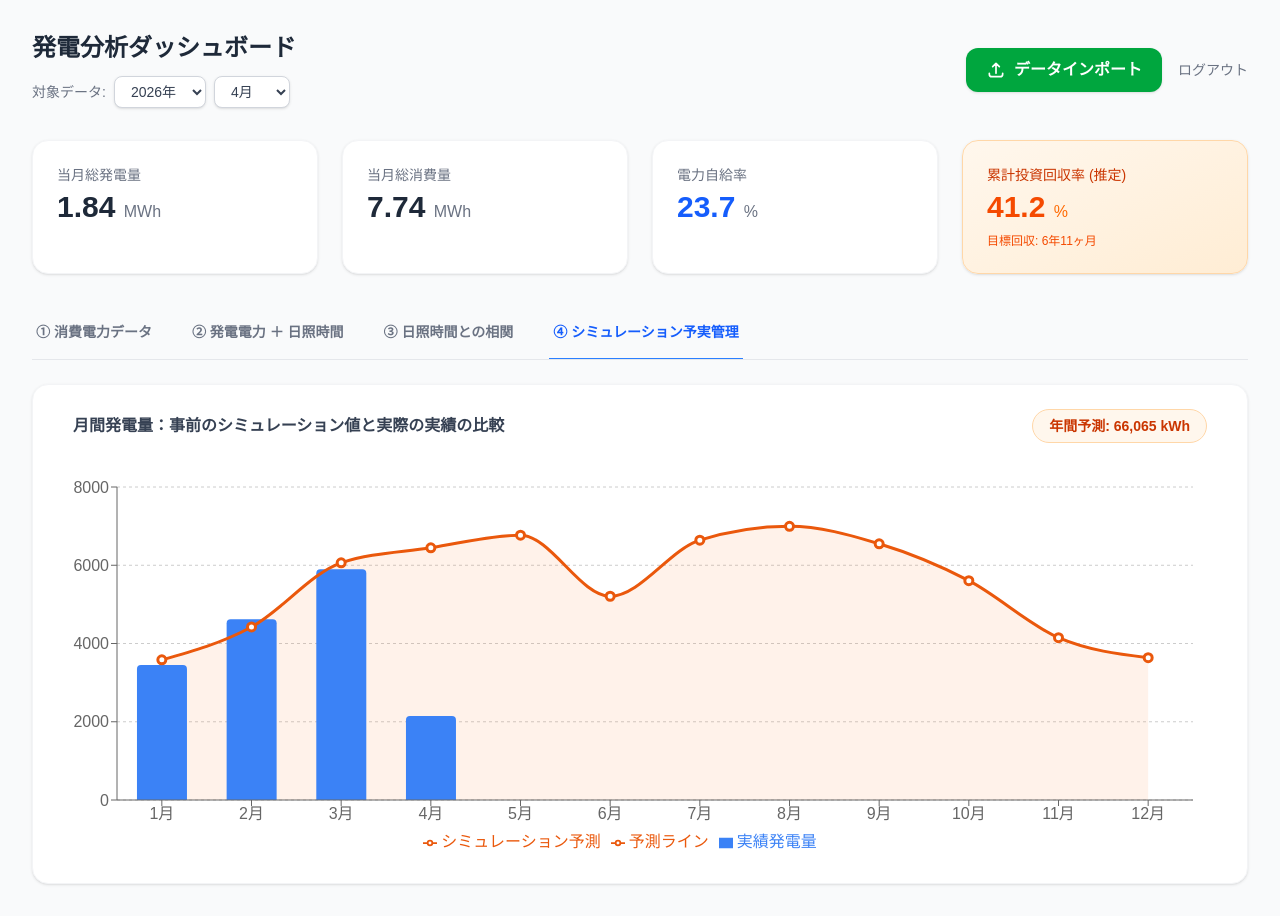
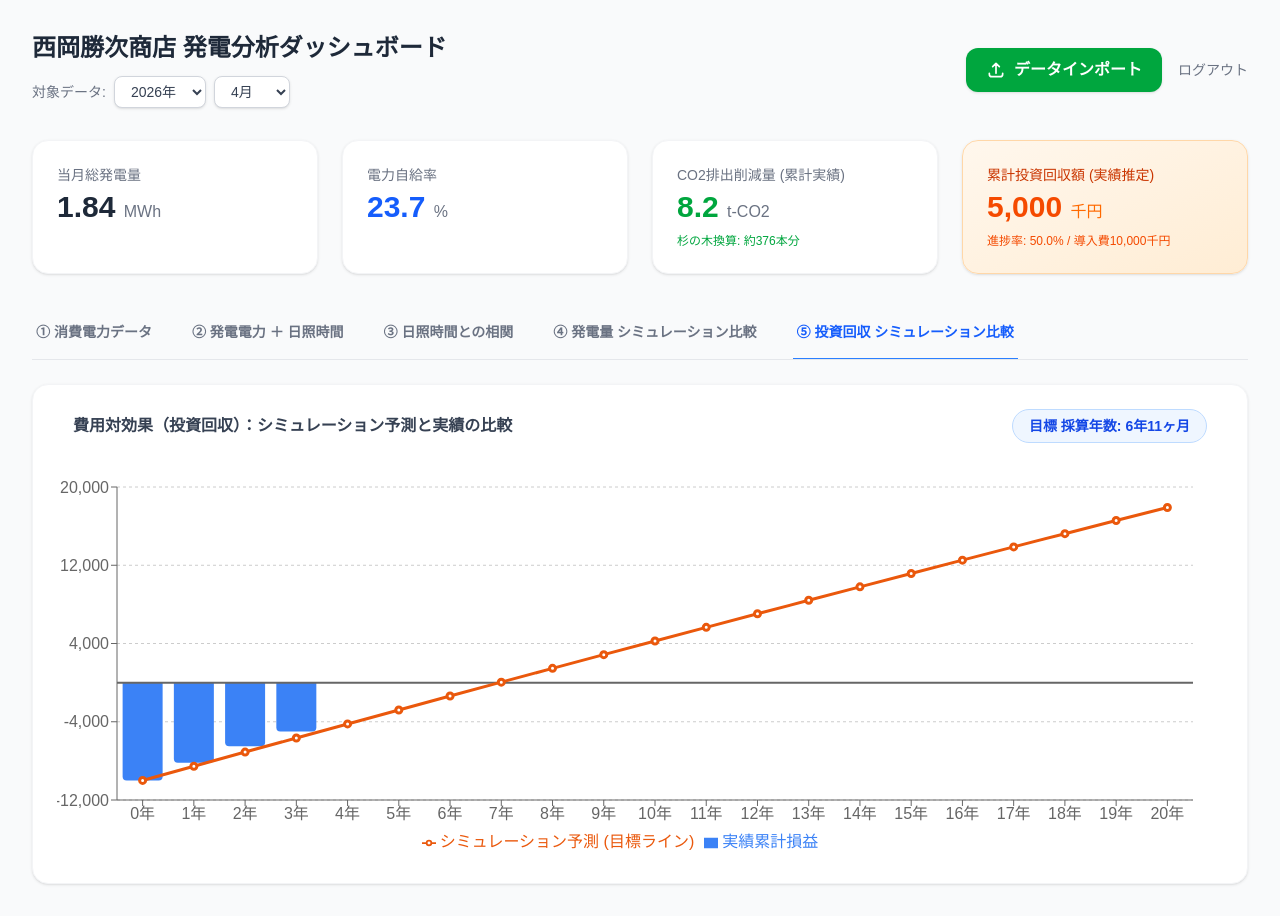
Before and after one commit to msk2lock-creator/solaredge-analytics, a Next.js app: page / in a window 1280 px wide. Both pictures are taken after a click on the button "サインイン". Built offline with nearby package versions, Linux system fonts and the light colour scheme.

Commit message:
投資回収シミュレーション」タブの新設、KPIカードの強化

```diff
--- a/app/page.tsx
+++ b/app/page.tsx
@@ -2,7 +2,7 @@
 import React, { useState } from 'react';
 import {
   BarChart, Bar, XAxis, YAxis, CartesianGrid, Tooltip, Legend, ResponsiveContainer,
-  ComposedChart, Area, ScatterChart, Scatter, Line
+  ComposedChart, Area, ScatterChart, Scatter, Line, ReferenceLine
 } from 'recharts';
 
 // 日次モックデータ（4月1日〜4月10日）
@@ -35,9 +35,35 @@ const monthlyComparisonData = [
   { month: '12月', sim: 3637, actual: null },
 ];
 
+// PDFから抽出した「費用対効果推定表」と実績のモックデータ（単位：千円）
+// 実績は現在3年目で、シミュレーションより少し良いペースで回収できている設定
+const roiComparisonData = [
+  { year: '0年', sim: -10000, actual: -10000 },
+  { year: '1年', sim: -8547, actual: -8200 },
+  { year: '2年', sim: -7099, actual: -6500 },
+  { year: '3年', sim: -5658, actual: -5000 },
+  { year: '4年', sim: -4223, actual: null },
+  { year: '5年', sim: -2794, actual: null },
+  { year: '6年', sim: -1371, actual: null },
+  { year: '7年', sim: 46, actual: null }, // 6年11ヶ月で初期投資回収
+  { year: '8年', sim: 1457, actual: null },
+  { year: '9年', sim: 2861, actual: null },
+  { year: '10年', sim: 4260, actual: null },
+  { year: '11年', sim: 5652, actual: null },
+  { year: '12年', sim: 7038, actual: null },
+  { year: '13年', sim: 8418, actual: null },
+  { year: '14年', sim: 9793, actual: null },
+  { year: '15年', sim: 11160, actual: null },
+  { year: '16年', sim: 12522, actual: null },
+  { year: '17年', sim: 13878, actual: null },
+  { year: '18年', sim: 15228, actual: null },
+  { year: '19年', sim: 16571, actual: null },
+  { year: '20年', sim: 17909, actual: null },
+];
+
 export default function SolarEdgeApp() {
   const [currentView, setCurrentView] = useState('login');
-  const [activeTab, setActiveTab] = useState(4); // 最初から新しいタブを見せる設定
+  const [activeTab, setActiveTab] = useState(5); // 最初から新しい「投資回収」タブを見せる設定
   const [isUploading, setIsUploading] = useState(false);
 
   // 年月の選択用の状態（デフォルトは2026年4月）
@@ -125,7 +151,7 @@ export default function SolarEdgeApp() {
     <div className="min-h-screen bg-gray-50 p-8">
       <header className="mb-8 flex flex-col md:flex-row md:justify-between md:items-center gap-4 animate-in slide-in-from-top-4 duration-500">
         <div>
-          <h1 className="text-2xl font-bold text-gray-800">発電分析ダッシュボード</h1>
+          <h1 className="text-2xl font-bold text-gray-800">西岡勝次商店 発電分析ダッシュボード</h1>
 
           <div className="flex items-center gap-2 mt-3">
             <span className="text-sm font-medium text-gray-500">対象データ:</span>
@@ -168,23 +194,24 @@ export default function SolarEdgeApp() {
           <p className="text-3xl font-bold text-gray-800">1.84 <span className="text-base font-medium text-gray-500">MWh</span></p>
         </div>
         <div className="bg-white p-6 rounded-2xl shadow-sm border border-gray-100">
-          <p className="text-sm font-medium text-gray-500 mb-1">当月総消費量</p>
-          <p className="text-3xl font-bold text-gray-800">7.74 <span className="text-base font-medium text-gray-500">MWh</span></p>
-        </div>
-        <div className="bg-white p-6 rounded-2xl shadow-sm border border-gray-100">
           <p className="text-sm font-medium text-gray-500 mb-1">電力自給率</p>
           <p className="text-3xl font-bold text-blue-600">23.7 <span className="text-base font-medium text-gray-500">%</span></p>
         </div>
+        <div className="bg-white p-6 rounded-2xl shadow-sm border border-gray-100">
+          <p className="text-sm font-medium text-gray-500 mb-1">CO2排出削減量 (累計実績)</p>
+          <p className="text-3xl font-bold text-green-600">8.2 <span className="text-base font-medium text-gray-500">t-CO2</span></p>
+          <p className="text-xs text-green-600 mt-2 font-medium">杉の木換算: 約376本分</p>
+        </div>
         <div className="bg-gradient-to-br from-orange-50 to-orange-100 p-6 rounded-2xl shadow-sm border border-orange-200">
-          <p className="text-sm font-medium text-orange-700 mb-1">累計投資回収率 (推定)</p>
-          <p className="text-3xl font-bold text-orange-600">41.2 <span className="text-base font-medium text-orange-500">%</span></p>
-          <p className="text-xs text-orange-600 mt-2">目標回収: 6年11ヶ月</p>
+          <p className="text-sm font-medium text-orange-700 mb-1">累計投資回収額 (実績推定)</p>
+          <p className="text-3xl font-bold text-orange-600">5,000 <span className="text-base font-medium text-orange-500">千円</span></p>
+          <p className="text-xs text-orange-600 mt-2 font-medium">進捗率: 50.0% / 導入費10,000千円</p>
         </div>
       </div>
 
       <div className="mb-6 border-b border-gray-200 overflow-x-auto">
         <nav className="-mb-px flex space-x-8 min-w-max">
-          {[1, 2, 3, 4].map((tab) => (
+          {[1, 2, 3, 4, 5].map((tab) => (
             <button
               key={tab}
               onClick={() => setActiveTab(tab)}
@@ -195,7 +222,8 @@ export default function SolarEdgeApp() {
               {tab === 1 && '① 消費電力データ'}
               {tab === 2 && '② 発電電力 ＋ 日照時間'}
               {tab === 3 && '③ 日照時間との相関'}
-              {tab === 4 && '④ シミュレーション予実管理'}
+              {tab === 4 && '④ 発電量 シミュレーション比較'}
+              {tab === 5 && '⑤ 投資回収 シミュレーション比較'}
             </button>
           ))}
         </nav>
@@ -246,7 +274,7 @@ export default function SolarEdgeApp() {
         {activeTab === 4 && (
           <div className="h-full flex flex-col">
             <div className="flex justify-between items-center mb-6 px-4">
-              <h3 className="font-bold text-gray-700">月間発電量：事前のシミュレーション値と実際の実績の比較</h3>
+              <h3 className="font-bold text-gray-700">月間発電量：シミュレーション予測と実績の比較</h3>
               <div className="text-sm bg-orange-50 text-orange-700 px-4 py-1.5 rounded-full font-bold border border-orange-200">
                 年間予測: 66,065 kWh
               </div>
@@ -268,6 +296,35 @@ export default function SolarEdgeApp() {
             </ResponsiveContainer>
           </div>
         )}
+
+        {activeTab === 5 && (
+          <div className="h-full flex flex-col">
+            <div className="flex justify-between items-center mb-6 px-4">
+              <h3 className="font-bold text-gray-700">費用対効果（投資回収）：シミュレーション予測と実績の比較</h3>
+              <div className="text-sm bg-blue-50 text-blue-700 px-4 py-1.5 rounded-full font-bold border border-blue-200">
+                目標 採算年数: 6年11ヶ月
+              </div>
+            </div>
+            <ResponsiveContainer width="100%" height="100%">
+              <ComposedChart data={roiComparisonData} margin={{ top: 20, right: 30, left: 0, bottom: 5 }}>
+                <CartesianGrid strokeDasharray="3 3" vertical={false} />
+                <XAxis dataKey="year" />
+                <YAxis
+                  tickFormatter={(value) => `${value.toLocaleString()}`}
+                  domain={[-12000, 20000]}
+                />
+                <Tooltip
+                  formatter={(value) => [`${Number(value).toLocaleString()} 千円`, '']}
+                  labelFormatter={(label) => `${label} 経過時点`}
+                />
+                <Legend />
+                <ReferenceLine y={0} stroke="#666" strokeWidth={2} />
+                <Bar dataKey="actual" name="実績累計損益" fill="#3b82f6" radius={[4, 4, 0, 0]} maxBarSize={40} />
+                <Line type="monotone" dataKey="sim" name="シミュレーション予測 (目標ライン)" stroke="#ea580c" strokeWidth={3} dot={{ r: 3 }} activeDot={{ r: 6 }} />
+              </ComposedChart>
+            </ResponsiveContainer>
+          </div>
+        )}
       </div>
     </div>
   );
```
